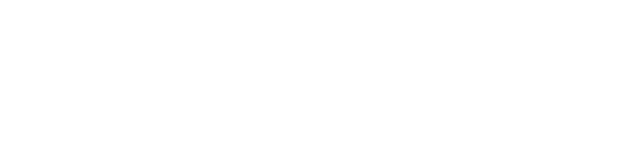
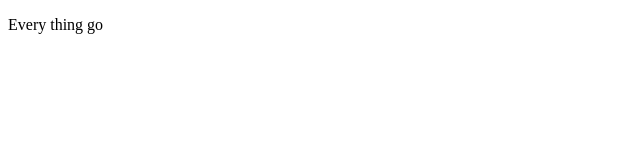
Before and after one commit to Moheelden/test_vcode, a plain HTML site: page index.html in a window 1280 px wide. Shown: the whole page, without its empty margins (0-640 px from the left). Drawn offline with Linux system fonts and the light colour scheme.

Commit message:
add paragraph

```diff
--- a/index.html
+++ b/index.html
@@ -1,5 +1,7 @@
 <!DOCTYPE html>
 <html>
     <head></head>
-    <body></body>
+    <body>
+        <p>Every thing go</p>
+    </body>
 </html>
```
